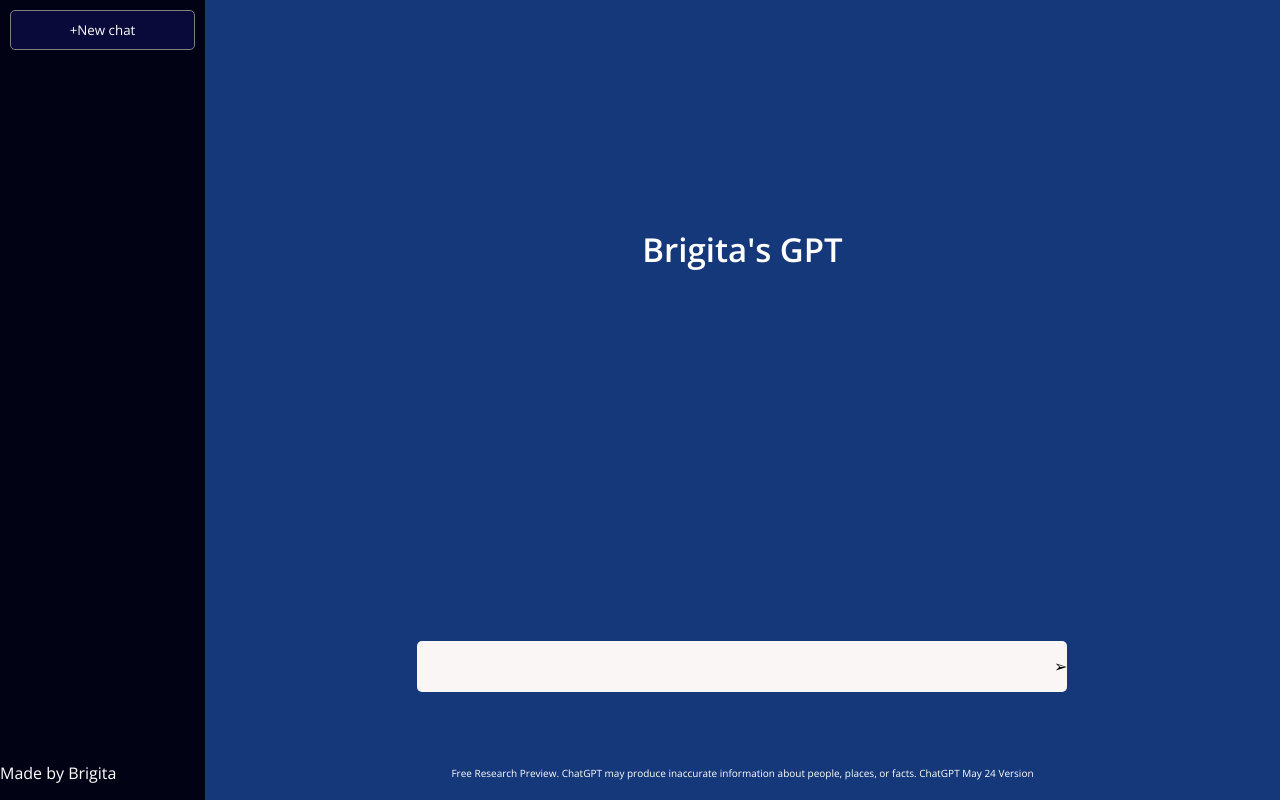
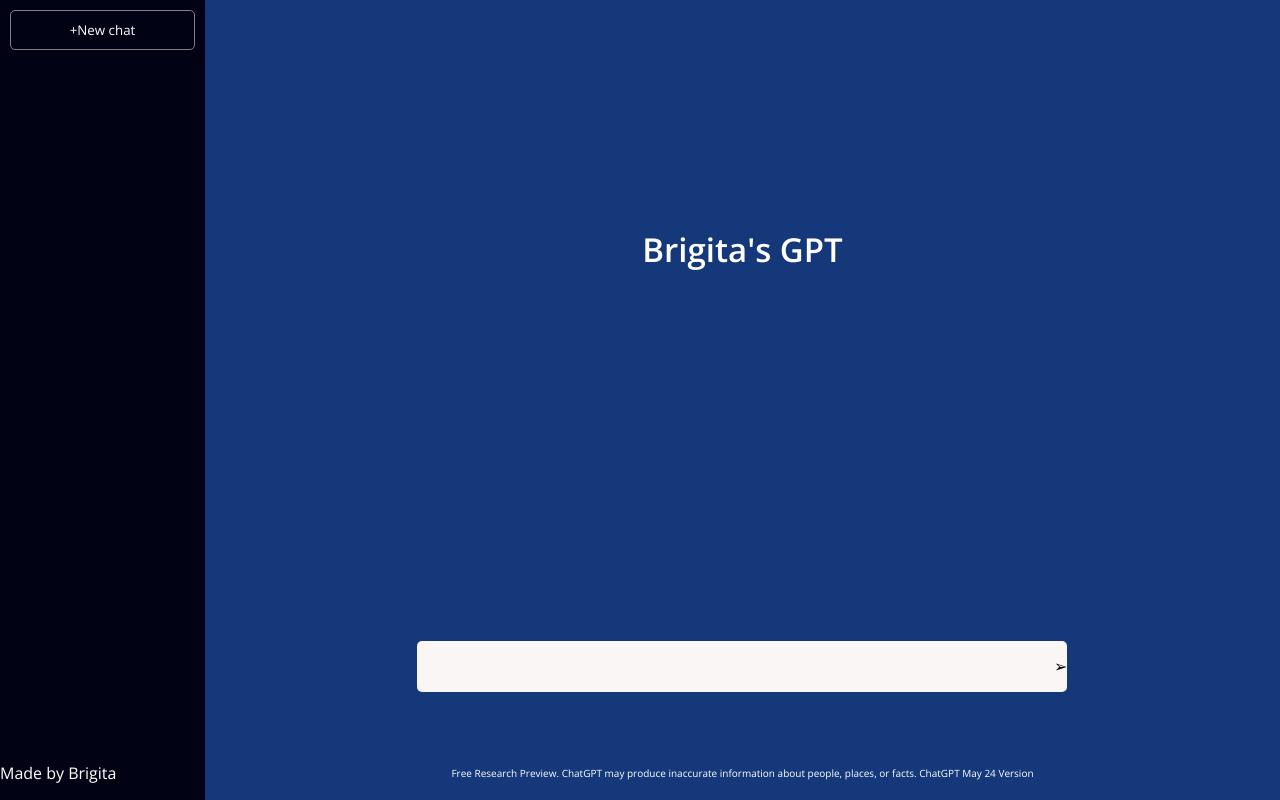
Before and after one commit to brigitabi/ChatGPTCloneInJS, a plain HTML site: page index.html in a window 1280 px wide. Drawn offline with nearby package versions, Linux system fonts and the light colour scheme.

```diff
--- a/styles.css
+++ b/styles.css
@@ -84,7 +84,7 @@
 
 button {
     border: solid 0.5px grey;
-    background-color: rgb(9, 9, 58);
+    background-color: rgb(1, 3, 20);
     border-radius: 5px;
     padding: 10px;
     margin: 10px;
```
Also changed, not shown: app.js (line endings or trailing spaces), public/ChatGPTClone.png (added), 2 other files.
